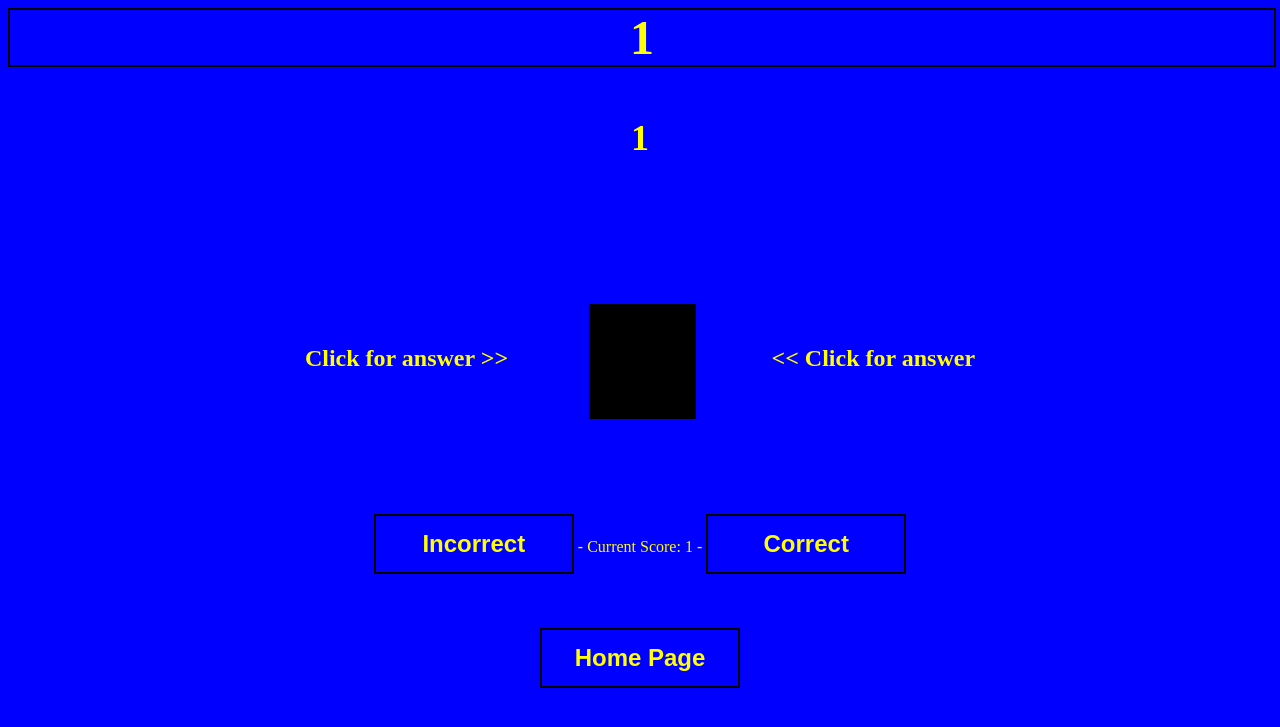
After one commit to Rvillarreal2/JeopardyPHP, a PHP site: page /questionPage.php in a window 1280 px wide. The commit adds this page. Shown: the top 727 px of the page. Run offline with PHP 8.4, Linux system fonts and the light colour scheme; the visitor is signed in with stand-in values (Sample User, id 1).

Commit message:
Add files via upload

```diff
--- /dev/null
+++ b/questionPage.php
@@ -0,0 +1,84 @@
+<?php
+session_start();
+?>
+
+
+<!DOCTYPE html>
+<html>
+<style>
+body{
+    background: blue;
+    color: yellow;
+}
+#container{
+    margin-right:20%;
+    margin-left:20%;
+    text-align:center;
+}
+.answer{
+    background:black;
+    color:black;
+    border: none;
+    margin: 75px;
+    padding:50px;
+}
+.answer:focus{
+    background:white;
+}
+.points{
+    width: 100%;
+    border: black 2px solid;
+    font-size: 48px;
+    font-weight: bold;
+    text-align: center;
+}
+.question{
+    font-size: 36px;
+    font-weight: bold;
+    text-align: center;
+    color: yellow;
+    padding: 50px;
+
+    }
+.btn{
+    border:black 2px solid;
+    background:none;
+    font-size: 24px;
+    font-weight: bold;
+    color: yellow;
+    width: 200px;
+    height: 60px;
+}
+.btn:hover,
+.btn:focus {
+    background: #0053ba;
+}
+</style>
+<body>
+<?php
+if(isset($_POST['correct'])){
+    //do php stuff
+    $_SESSION["Score"] += $_SESSION["Points"];
+
+}elseif(isset($_POST['wrong'])){
+    //do php stuff
+    $_SESSION["Score"] -= $_SESSION["Points"];
+}
+?>
+<div class="points">
+    <?php echo $_SESSION["Points"] . "<br>"; ?>
+</div>
+<div id=container>
+<div class="question">
+    <?php echo $_SESSION["Question"] . "<br>" ?>
+</div>
+<h2>Click for answer >> <button class="answer"><?php echo $_SESSION["Answer"] . "<br>" ?></button><< Click for answer</h2>
+<form method="post">
+    <button class="btn" name="wrong">Incorrect</button>
+    <?php echo "-    Current Score: " . $_SESSION["Score"] . "    -"; ?>
+    <button class="btn" name="correct">Correct</button>
+</form><br><br><br>
+<a href="index.php"><button class="btn" name="home">Home Page</button></a>
+</div>
+</body>
+</html>
```
Also changed, not shown: index.php (+21 -2 lines).
